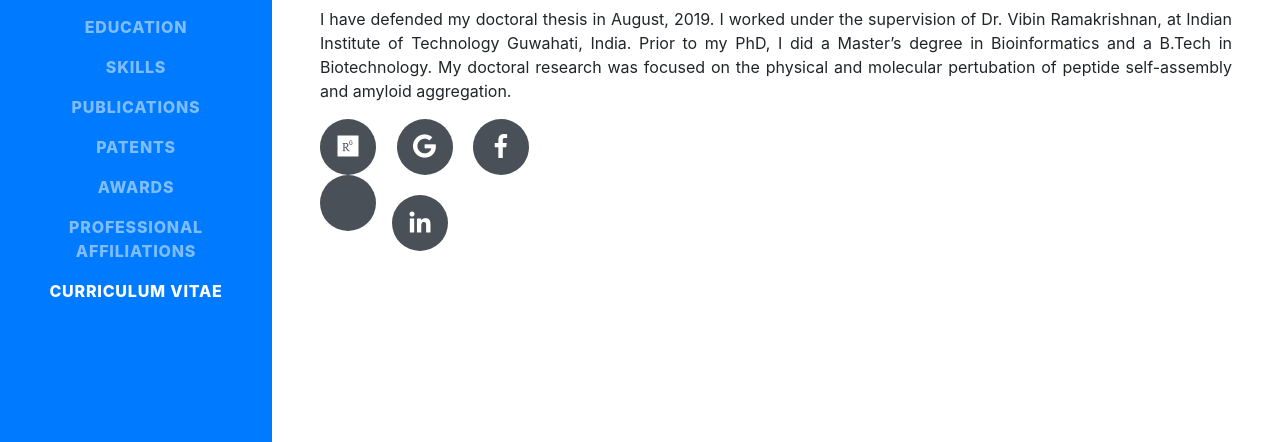
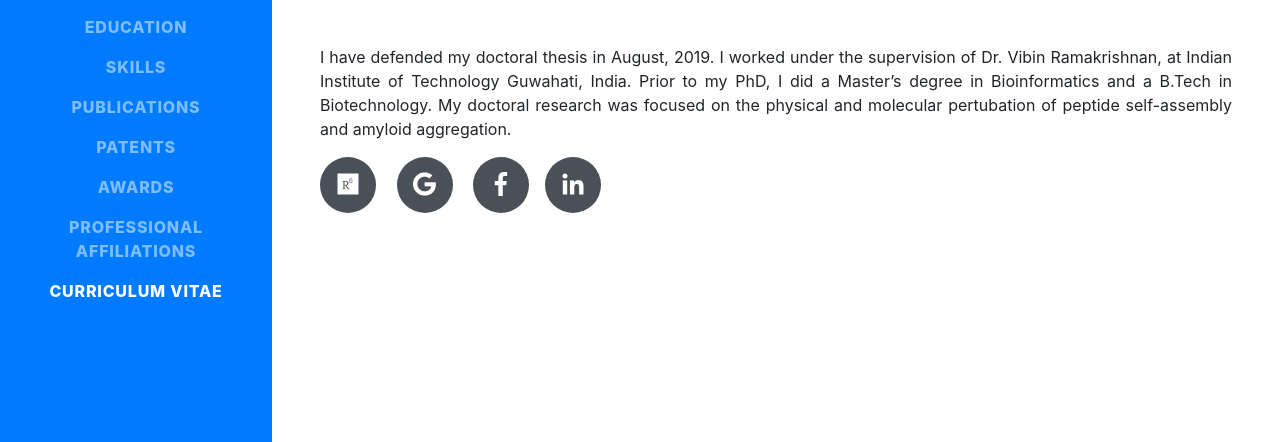
Before and after one commit to pandey-gaurav/pandey-gaurav.github.io, a website with bundled scripts: page index.html in a window 1280 px wide. Shown: the part 355-797 px from the top of the page. Built offline with nearby package versions, Linux system fonts and the light colour scheme; a web font is replaced by a local one.

Commit message:
Update index.html

```diff
--- a/index.html
+++ b/index.html
@@ -89,7 +89,6 @@
             </a>
             <a href="https://www.facebook.com/gaurav.pandey89">
               <i class="fab fa-facebook-f"></i>
-		    <div class="social-icons">
             <a href="https://www.linkedin.com/in/gauravpandey789/3">
               <i class="fab fa-linkedin-in"></i>
             </a>
```
